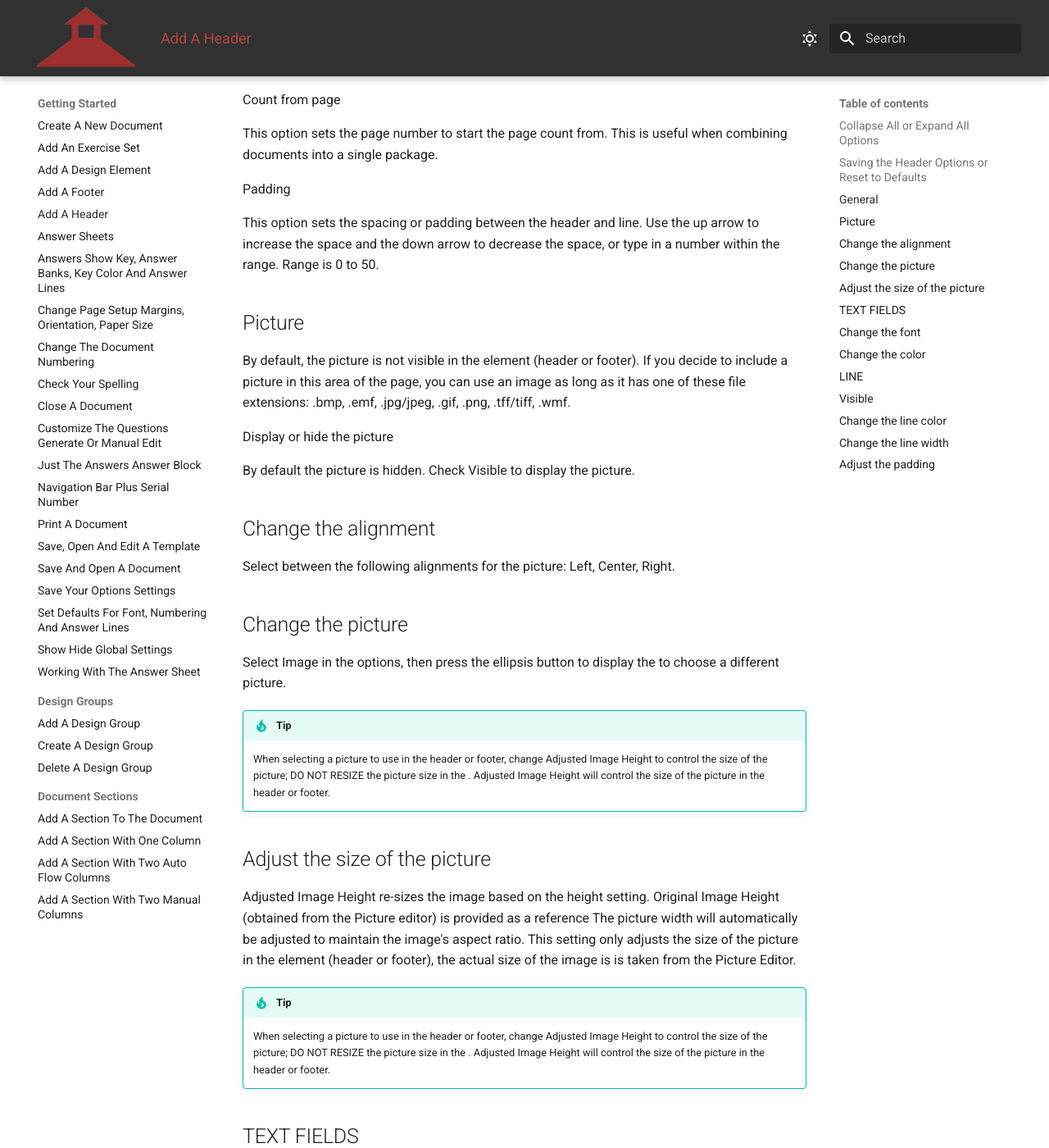
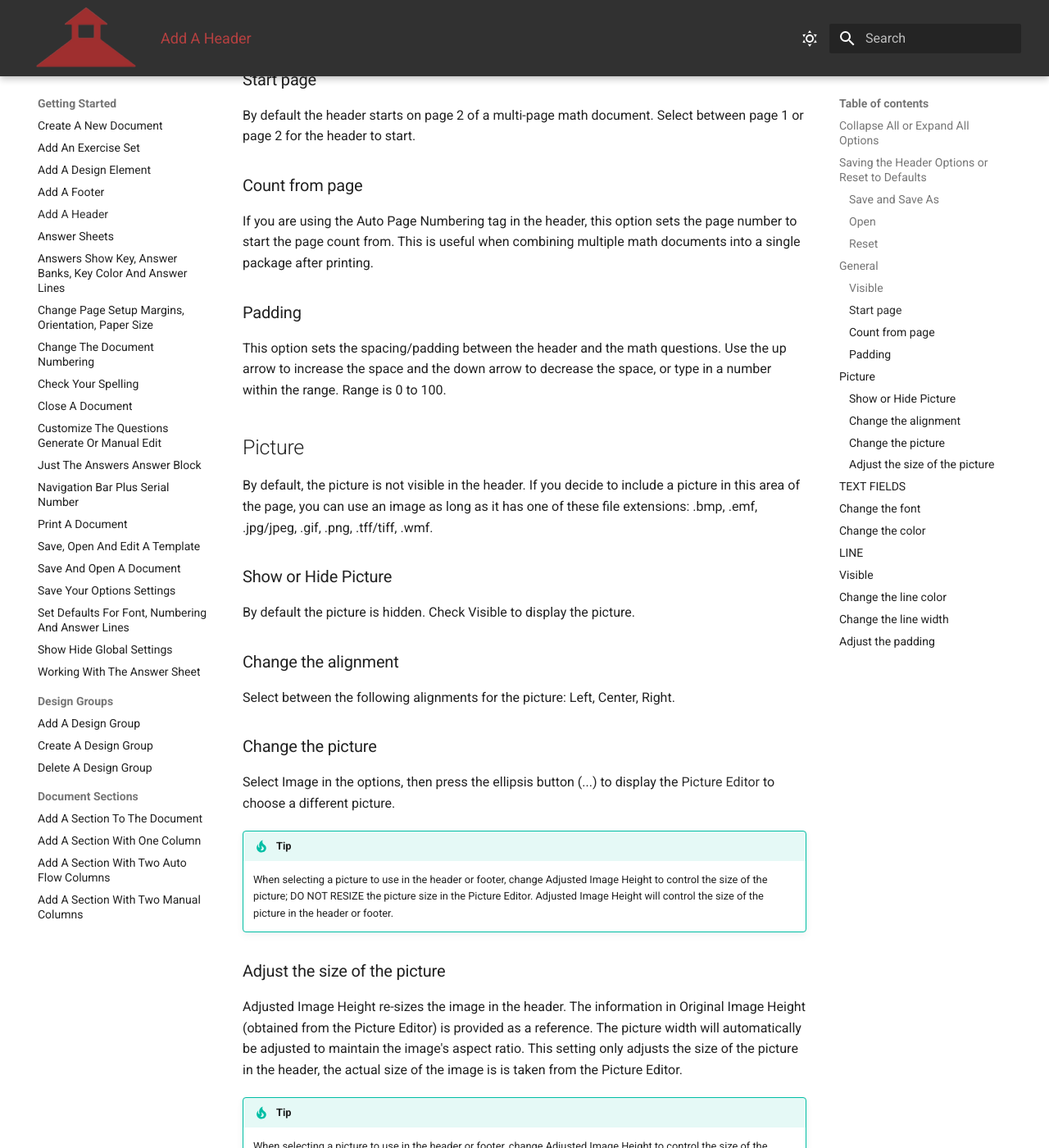
Before and after one commit to rdinch/MathResourceStudio-Help, an MkDocs documentation site: the page built from docs/getting-started/add-a-header.md, in a window 1280 px wide and 1400 px high, scrolled down 1238 px. Shown: the whole window at 82% size. Built offline with MkDocs 1.6.1 and Material for MkDocs 9.7.7, drawn with Linux system fonts in a browser that asks for light colours; some of the changed text lies outside the part shown.

Commit message:
Update add-a-header.md
Editing done on Header topic

```diff
--- a/docs/getting-started/add-a-header.md
+++ b/docs/getting-started/add-a-header.md
@@ -2,69 +2,71 @@
 
 <p style="color: red; font-weight: bold;">Under Review</p>
 
-The Header area is located at the very top of a document page. By default a very simple header is added to the top of the page starting on page two. To access the Header dialog, a math document must be open. Select Header in the Document area of the ribbon to open the dialog.
+The Header area is located at the very top of a document page. By default a very simple header is added to the top of the page starting on page two.
+
+To access the Header editor, a math document must be open. Select Header in the Document area of the ribbon to open the editor.
 
 !!! tip
-    When the header is displayed on a page, double-click anywhere in the header to open the Header dialog.
+    When the header is displayed on a page, double-click anywhere in the header to open the Header editor.
 
 ## Collapse All or Expand All Options
 
-The dialog has a large list of options that can be customized. Select the Collapse All icon on the ribbon to simplify the view so you can focus on a particular area. Select the Expand All icon so all the available options can be viewed.
+The Header editor has a large list of options that can be customized. Select the Collapse All icon on the ribbon to simplify the view so you can focus on a particular area. Select the Expand All icon so all the available options can be viewed.
 
 ## Saving the Header Options or Reset to Defaults
 
-Save and Save As
+### Save and Save As
 
 Multiple customized sets of options can be saved and used on both the worksheet and answer sheet. Use Save or Save As to save the current set of options.
 
-Open
+### Open
 
-Use Open to select a previously saved set of options to be applied to the worksheet or answer sheet.
+Use Open to select a previously saved set of header options.
 
-Reset
+### Reset
 
-Select Reset at any time to return all options back to default settings.
+Select Reset at any time to return all header options back to default settings.
 
 ## General
 
-Visible
+### Visible
 
 By default, a header appears on the second and subsequent pages of a multi-page math document. Uncheck Visible to hide the header on all pages.
 
-Start page
+### Start page
 
 By default the header starts on page 2 of a multi-page math document. Select between page 1 or page 2 for the header to start.
 
-Count from page
+### Count from page
 
-This option sets the page number to start the page count from. This is useful when combining documents into a single package.
+If you are using the Auto Page Numbering tag in the header, this option sets the page number to start the page count from. This is useful when combining multiple math documents into a single package after printing.
 
-Padding
+### Padding
 
-This option sets the spacing or padding between the header and line. Use the up arrow to increase the space and the down arrow to decrease the space, or type in a number within the range. Range is 0 to 50.
+This option sets the spacing/padding between the header and the math questions. Use the up arrow to increase the space and the down arrow to decrease the space, or type in a number within the range. Range is 0 to 100.
 
 ## Picture
 
-By default, the picture is not visible in the element (header or footer). If you decide to include a picture in this area of the page, you can use an image as long as it has one of these file extensions: .bmp, .emf, .jpg/jpeg, .gif, .png, .tff/tiff, .wmf.
+By default, the picture is not visible in the header. If you decide to include a picture in this area of the page, you can use an image as long as it has one of these file extensions: .bmp, .emf, .jpg/jpeg, .gif, .png, .tff/tiff, .wmf.
 
-Display or hide the picture
+### Show or Hide Picture
 
 By default the picture is hidden. Check Visible to display the picture.
 
-## Change the alignment
+### Change the alignment
 
 Select between the following alignments for the picture: Left, Center, Right.
 
-## Change the picture
+### Change the picture
 
-Select Image in the options, then press the ellipsis button to display the to choose a different picture.
+Select Image in the options, then press the ellipsis button (...) to display the [Picture Editor](../tutorials/picture-editor.md) to choose a different picture.
 
 !!! tip
-    When selecting a picture to use in the header or footer, change Adjusted Image Height to control the size of the picture; DO NOT RESIZE the picture size in the . Adjusted Image Height will control the size of the picture in the header or footer.
+    When selecting a picture to use in the header or footer, change Adjusted Image Height to control the size of the picture; DO NOT RESIZE the picture size in the Picture Editor. Adjusted Image Height will control the size of the picture in the header or footer.
 
-## Adjust the size of the picture
+### Adjust the size of the picture
 
-Adjusted Image Height re-sizes the image based on the height setting. Original Image Height (obtained from the Picture editor) is provided as a reference The picture width will automatically be adjusted to maintain the image's aspect ratio. This setting only adjusts the size of the picture in the element (header or footer), the actual size of the image is is taken from the Picture Editor.
+Adjusted Image Height re-sizes the image in the header. The information in Original Image Height (obtained from the Picture Editor) is provided as a reference. The picture width will automatically be adjusted to maintain the image's aspect ratio. This setting only adjusts the size of the picture in the header, the actual size of the image is is taken from the Picture Editor.
 
 !!! tip
     When selecting a picture to use in the header or footer, change Adjusted Image Height to control the size of the picture; DO NOT RESIZE the picture size in the . Adjusted Image Height will control the size of the picture in the header or footer.
```
